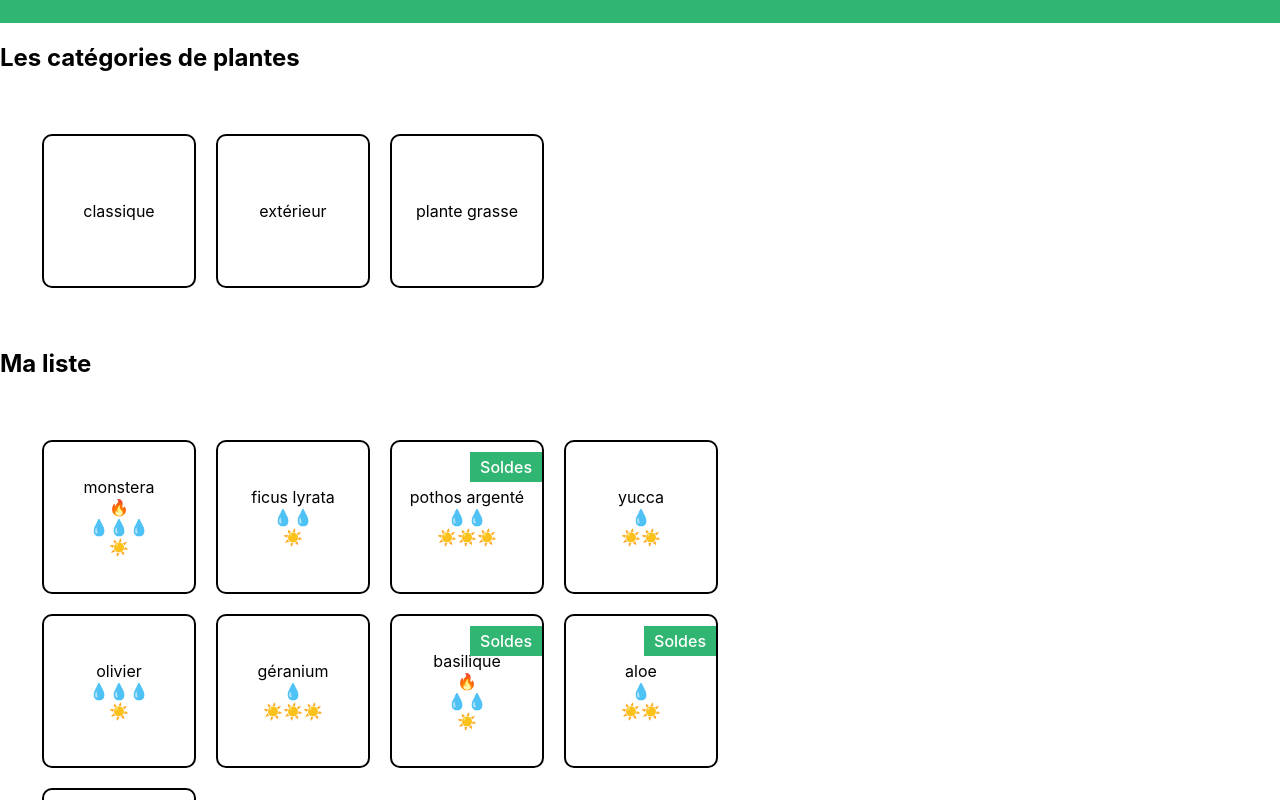
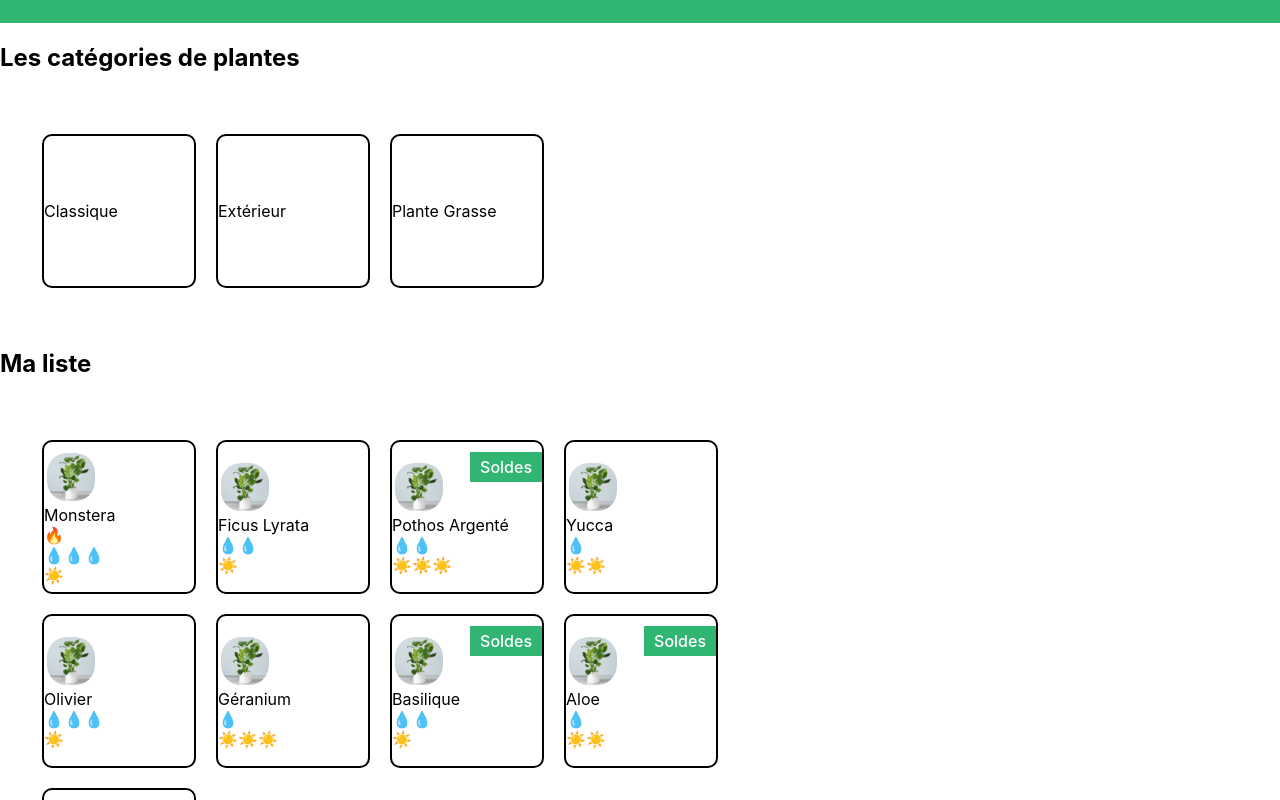
Before and after one commit to Dananando/la-maison-jungle, a React (Create React App) app: page / in a window 1280 px wide. Shown: the part 420-1220 px from the top of the page. Built offline with nearby package versions, Linux system fonts and the light colour scheme.

Commit message:
P2C4 done - Style to be improved

```diff
--- /dev/null
+++ b/src/components/PlantItem.js
@@ -0,0 +1,35 @@
+import React from 'react';
+import '../styles/PlantItem.css';
+import CareScale from '../components/CareScale';
+
+const PlantItem = ({ name, cover, id, light, water, isBestSale, isSpecialOffer }) => {
+    return (
+
+        <React.Fragment>
+            <li className='lmj-plant-item' key={id}>
+                <img className='lmj-plant-item-cover' src={cover} alt={`${name} cover`} />
+
+                <div>
+                    {name}
+                </div>
+
+                <div className='lmj-plant-sub-item'>
+                    {isBestSale && <span className='lmj-plant-sub-item'>🔥</span>}
+                </div>
+
+                <div className='lmj-plant-sub-item' >
+                    <CareScale careType='water' scaleValue={water} />
+                </div>
+
+                <div className='lmj-plant-sub-item' >
+                    <CareScale careType='light' scaleValue={light} />
+                </div>
+
+                {isSpecialOffer && <div className='lmj-sales'>Soldes</div>}
+            </li>
+        </React.Fragment>
+
+    )
+};
+
+export default PlantItem;
--- a/src/components/PlantList.js
+++ b/src/components/PlantList.js
@@ -1,32 +1,16 @@
 import React from 'react';
 import plantList from '../data/plantList';
 import '../styles/ShoppingList.css';
-import CareScale from '../components/CareScale';
+import PlantItem from '../components/PlantItem';
 
 const PlantList = () => {
-    return (<ul className='lmj-plant-list'>
-        {plantList.map((plant, index) => {
-            return (
-                <React.Fragment>
-                    <li className='lmj-plant-item' key={plant.id}>
-                        <div key={`${plant.name}`}>
-                            {plant.name}
-                        </div>
-                        <div key={`${plant.name}-${plant.id}`} className='lmj-plant-sub-item'>
-                            {plant.isBestSale && <span className='lmj-plant-sub-item'>🔥</span>}
-                        </div>
-                        <div key={`${plant.name}-${plant.id}-${index}`} className='lmj-plant-sub-item' >
-                            <CareScale careType='water' scaleValue={plant.water} />
-                        </div>
-                        <div key={`${plant.id}-${index}-${plant.name}`} className='lmj-plant-sub-item' >
-                            <CareScale careType='light' scaleValue={plant.light} />
-                        </div>
-                        {plant.isSpecialOffer && <div key={`$${index}-{plant.id}-${plant.name}`} className='lmj-sales'>Soldes</div>}
-                    </li>
-                </React.Fragment>
-            );
-        })}
-    </ul>);
+    return (
+        <React.Fragment>
+            {plantList.map(({ name, cover, id, light, water, isBestSale, isSpecialOffer }) => {
+                return (<PlantItem id={id} cover={cover} name={name} light={light} water={water} isBestSale={isBestSale} isSpecialOffer={isSpecialOffer} />)
+            })}
+        </React.Fragment>
+    );
 };
 
 export default PlantList;
--- a/src/components/ShoppingList.js
+++ b/src/components/ShoppingList.js
@@ -9,7 +9,9 @@ const ShoppingList = () => {
             <CategoryList />
 
             <h2>Ma liste</h2>
-            <PlantList />
+            <ul className='lmj-plant-list'>
+                <PlantList />
+            </ul>
 
         </React.Fragment>
     )
--- a/src/data/plantList.js
+++ b/src/data/plantList.js
@@ -1,3 +1,5 @@
+import monstera from '../assets/monstera.jpg'
+
 const plantList = [
     {
         name: 'monstera',
@@ -5,14 +7,16 @@ const plantList = [
         id: '1ed',
         isBestSale: true,
         light: 1,
-        water: 3
+        water: 3,
+        cover: monstera
     },
     {
         name: 'ficus lyrata',
         category: 'classique',
         id: '2ab',
         light: 1,
-        water: 2
+        water: 2,
+        cover: monstera
     },
     {
         name: 'pothos argenté',
@@ -20,37 +24,42 @@ const plantList = [
         id: '3sd',
         isSpecialOffer: true,
         light: 3,
-        water: 2
+        water: 2,
+        cover: monstera
     },
     {
         name: 'yucca',
         category: 'classique',
         id: '4kk',
         light: 2,
-        water: 1
+        water: 1,
+        cover: monstera
     },
     {
         name: 'olivier',
         category: 'extérieur',
         id: '5pl',
         light: 1,
-        water: 3
+        water: 3,
+        cover: monstera
     },
     {
         name: 'géranium',
         category: 'extérieur',
         id: '6uo',
         light: 3,
-        water: 1
+        water: 1,
+        cover: monstera
     },
     {
         name: 'basilique',
         category: 'extérieur',
         id: '7ie',
-        isBestSale: true,
+        // isBestSale: true,
         isSpecialOffer: true,
         light: 1,
-        water: 2
+        water: 2,
+        cover: monstera
     },
     {
         name: 'aloe',
@@ -58,14 +67,16 @@ const plantList = [
         id: '8fp',
         isSpecialOffer: true,
         light: 2,
-        water: 1
+        water: 1,
+        cover: monstera
     },
     {
         name: 'succulente',
         category: 'plante grasse',
         id: '9vn',
         light: 1,
-        water: 3
+        water: 3,
+        cover: monstera
     }
 ];
 
--- /dev/null
+++ b/src/styles/PlantItem.css
@@ -0,0 +1,15 @@
+.lmj-plant-item-cover {
+	height: 3em;
+	width: 3em;
+	border-radius: 20px;
+	margin: 0.2em;
+}
+
+.lmj-plant-item {
+	margin: 10px;
+	display: flex;
+	align-items: flex-start;
+	justify-content: center;
+	flex-direction: column;
+	text-transform: capitalize;
+}
```
Also changed, not shown: src/components/Banner.js (+6 -1 lines), src/assets/monstera.jpg (added).
